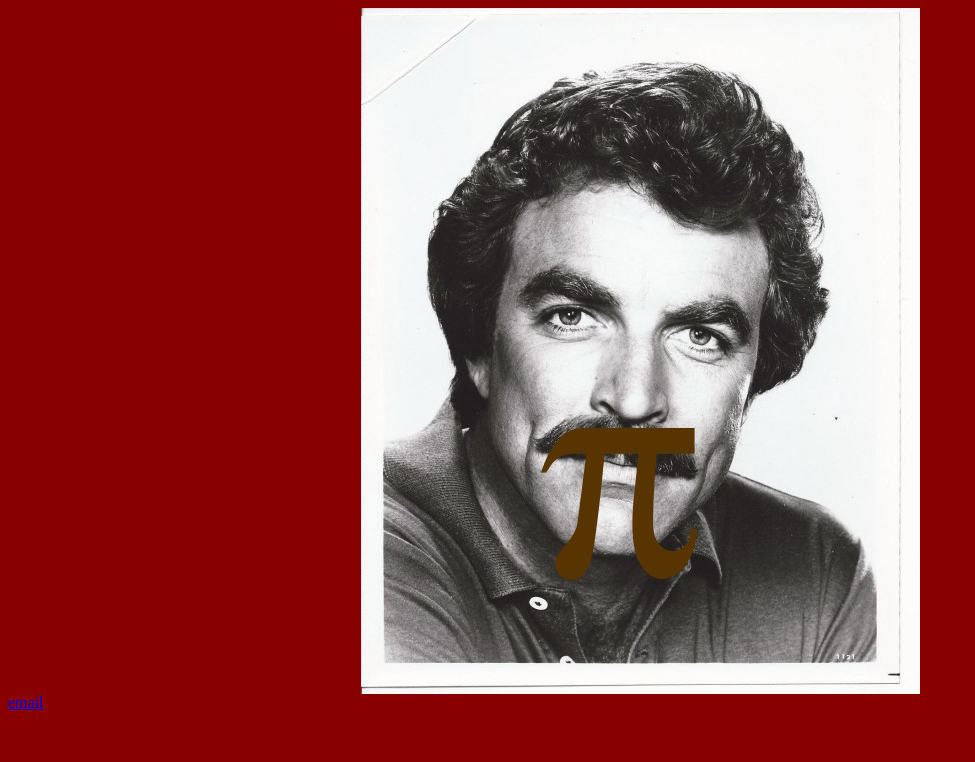
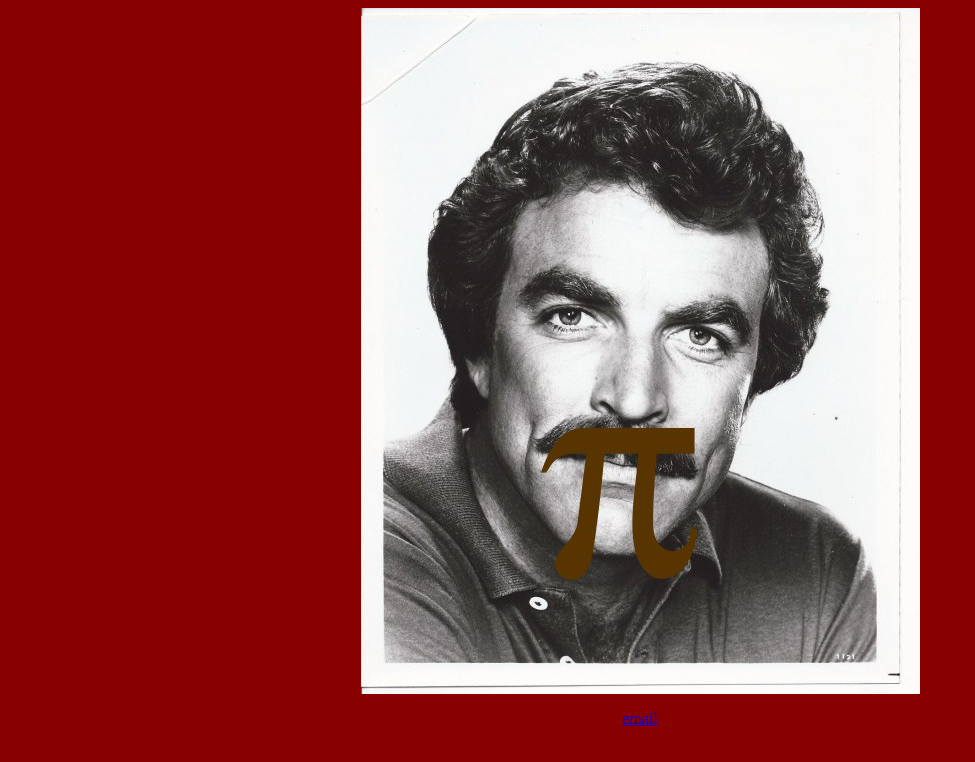
Before and after one commit to magnum314/magnum314.github.io, a plain HTML site: page index.html in a window 1280 px wide. Shown: the whole page, without its empty margins (0-975 px from the left). Drawn offline with Linux system fonts and the light colour scheme.

Commit message:
center all the things

```diff
--- a/index.html
+++ b/index.html
@@ -2,6 +2,8 @@
 <head><title>Magnum π</title></head>
 <body bgcolor="#880000">
 <img src="images/magnum314.jpg" style="vertical-align:middle; display:block; margin-left:auto; margin-right:auto">
+<p style="text-align: center; margin-left: auto;margin-right: auto;">
 <a href="mailto:i@magnum314.net?Subject=Hello Darkness My Old Friend">email</a>
+</p>
 </body>
 </html>
```
